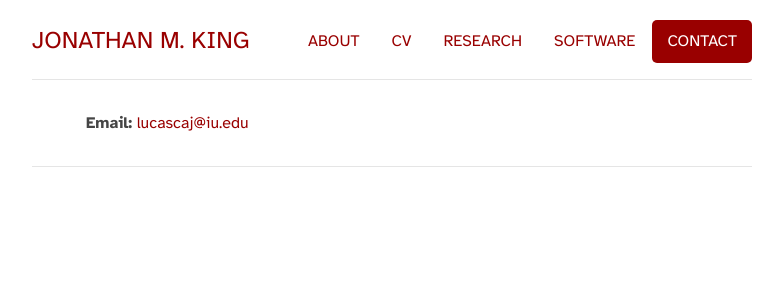
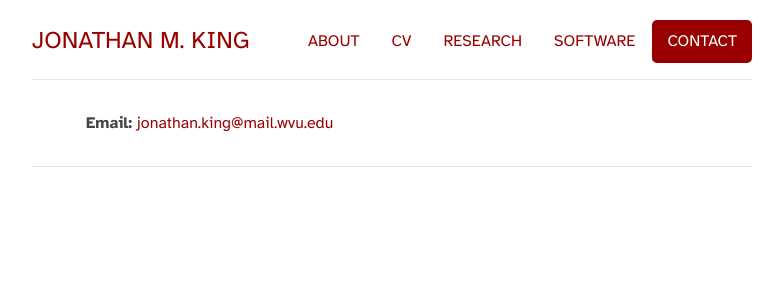
Before and after one commit to matthewtcota/matthewtcota.github.io, a Jekyll site: the page built from contact/index.html, in a window 1280 px wide. Shown: the top 300 px of the page, without its empty margins (248-1031 px from the left). Built offline with Jekyll 4.4.1, drawn with Linux system fonts in a browser that asks for light colours.

Commit message:
Update index.html

```diff
--- a/contact/index.html
+++ b/contact/index.html
@@ -6,7 +6,7 @@ research: passive
 software: passive
 cv: passive
 contact: active
-description: Contact | Caleb Lucas
+description: Contact | Jonathan M. King
 ---
 <div class="contact">
 
@@ -14,6 +14,6 @@ description: Contact | Caleb Lucas
 	<br />
 	</div>
 
-	<p><b>Email:</b> <a href = "mailto:lucascaj@iu.edu">lucascaj@iu.edu</a></p>
+	<p><b>Email:</b> <a href = "mailto:jonathan.king@mail.wvu.edu">jonathan.king@mail.wvu.edu</a></p>
 
 </div>
```
